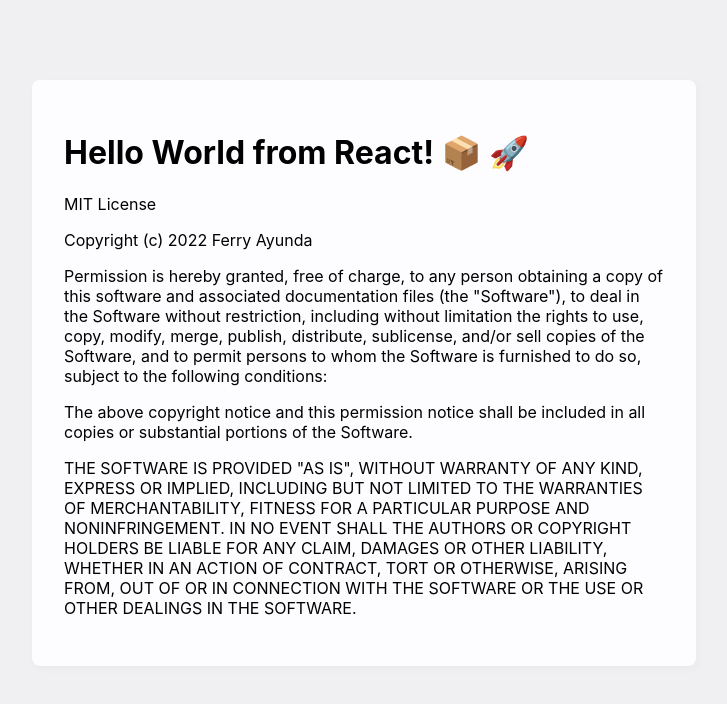
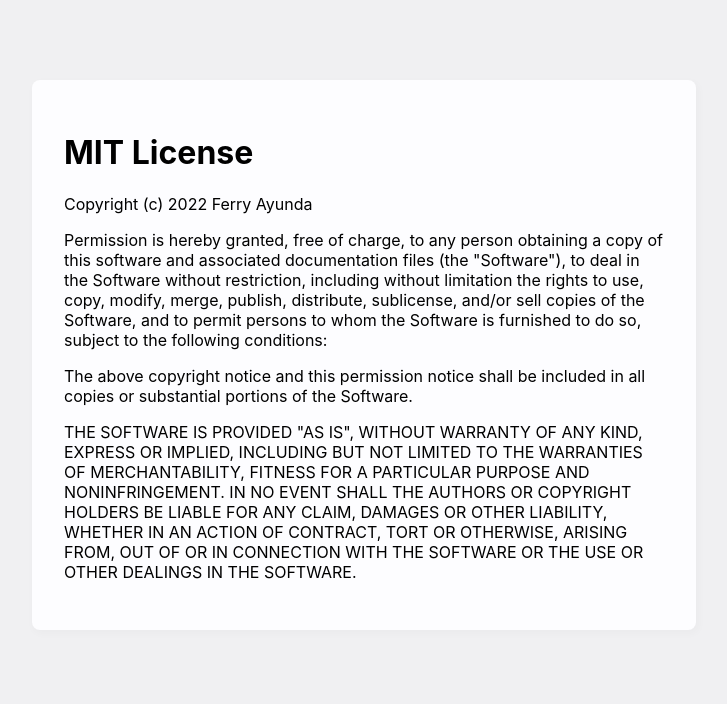
Before and after one commit to bungferry/react, a React (Vite) app: page / in a window 1280 px wide. Shown: the top 704 px of the page, without its empty margins (276-1003 px from the left). Built offline with nearby package versions, Linux system fonts and the light colour scheme.

Commit message:
Update App.jsx

```diff
--- a/src/App.jsx
+++ b/src/App.jsx
@@ -5,9 +5,7 @@
   render() {
     return (
       <main>
-        <h1>Hello World from React! 📦 🚀</h1>
-        <p>MIT License</p>
-
+        <h1>MIT License</h1>
         <p>Copyright (c) 2022 Ferry Ayunda</p>
 
         <p>Permission is hereby granted, free of charge, to any person obtaining a copy
```
